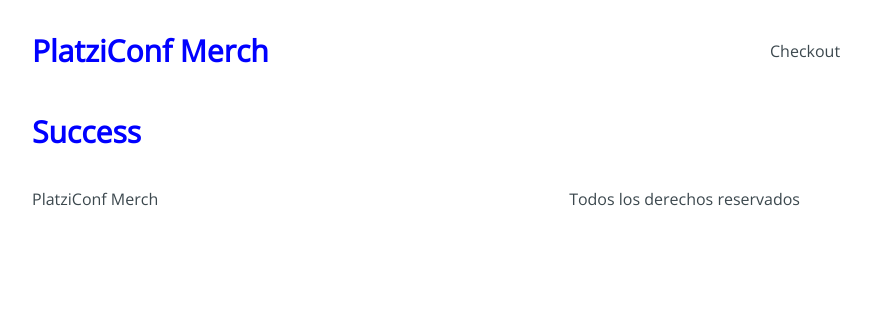
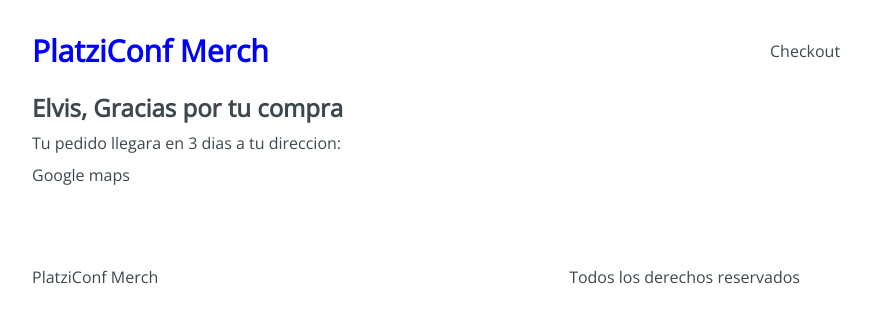
Before and after one commit to ElvisGT/Platzi_Conf_Merch, a React (Create React App) app: page /#/checkout/success in a window 1280 px wide. Shown: the top 322 px of the page, without its empty margins (224-1095 px from the left). Built offline with nearby package versions, Linux system fonts and the light colour scheme.

Commit message:
Listo el componente Payment y Success

```diff
--- a/src/containers/Payment.jsx
+++ b/src/containers/Payment.jsx
@@ -4,7 +4,15 @@ import '../styles/components/Payment.css';
 
 const Payment = () => {
     return (
-        <h1>Payment</h1>
+        <div className="Payment">
+            <div className="Payment-content">
+                <h3>Resumen del pedido:</h3>
+                <div className="Payment-button">
+                    Boton de pago con paypal
+                </div>
+            </div>
+            <div className=""></div>
+        </div>
     );
 };
 
--- a/src/containers/Success.jsx
+++ b/src/containers/Success.jsx
@@ -4,7 +4,15 @@ import '../styles/components/Success.css';
 
 const Success = () => {
     return (
-        <h1>Success</h1>
+        <div className="Success">
+            <div className="Success-content">
+                <h2>Elvis, Gracias por tu compra</h2>
+                <span>Tu pedido llegara en 3 dias a tu direccion:</span>
+                <div className="Success-map">
+                    Google maps
+                </div>
+            </div>
+        </div>
     );
 };
 
```
